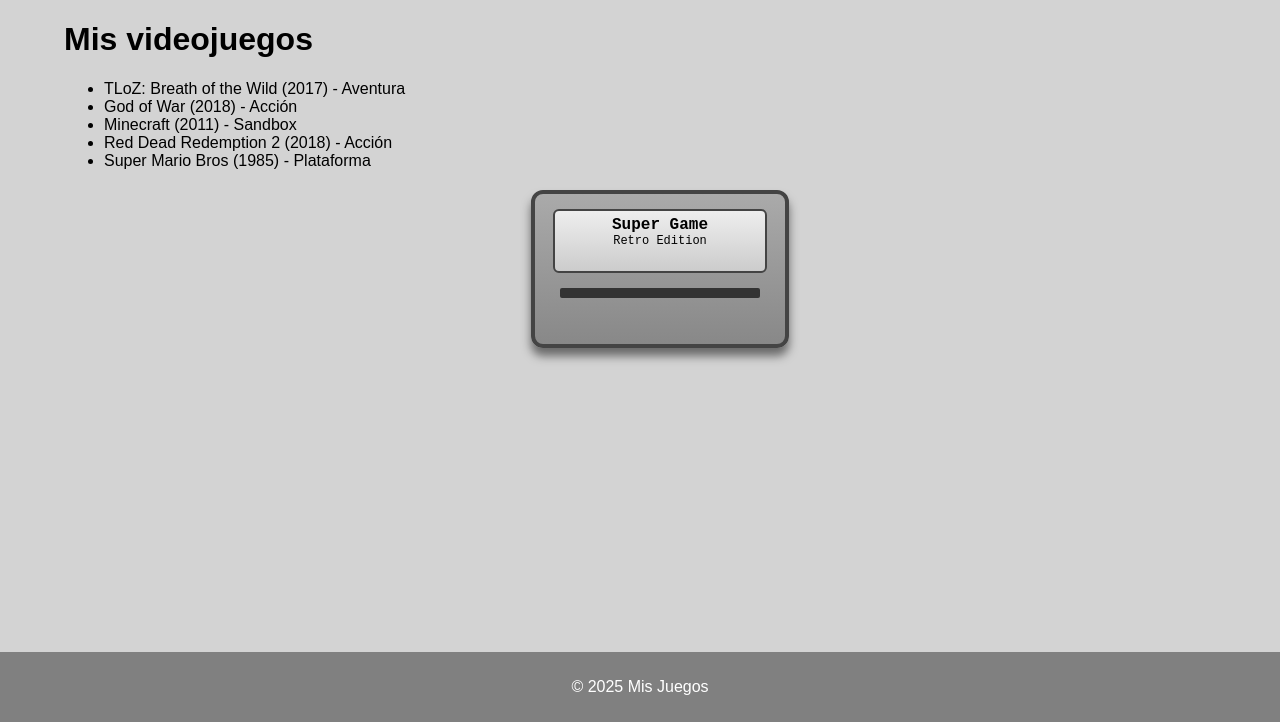
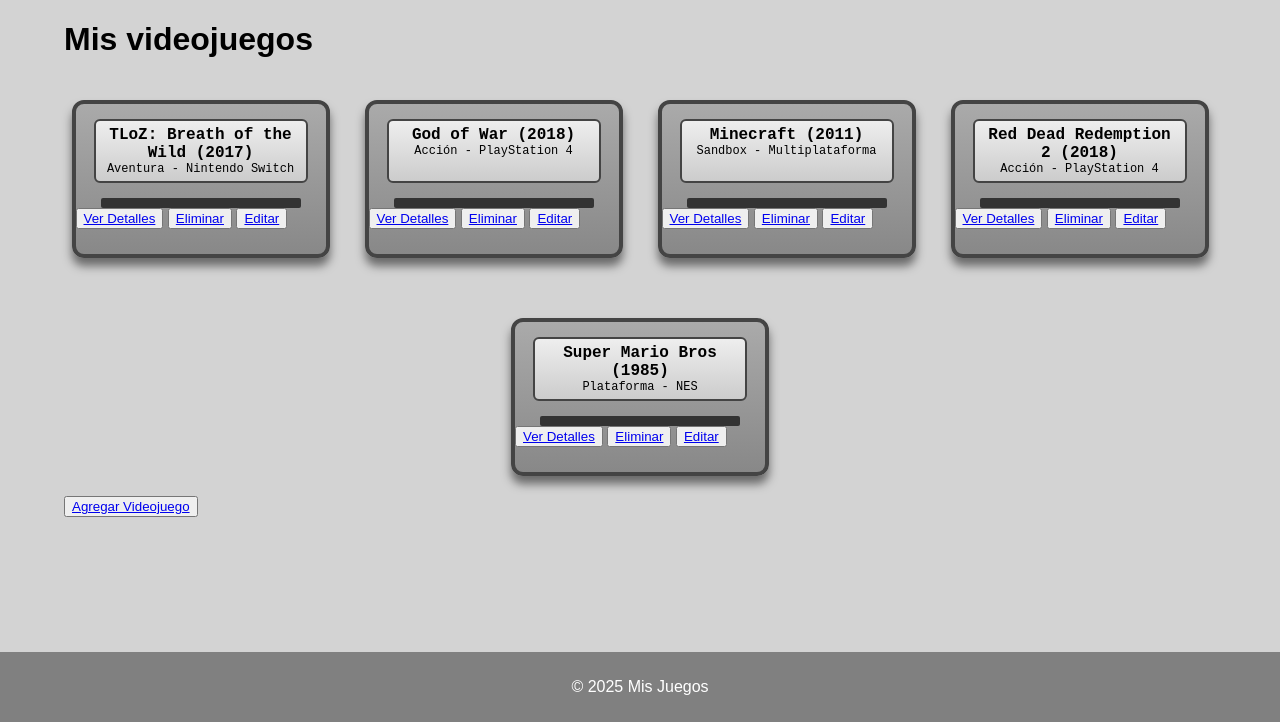
Before and after one commit to ematias10/ejercicio-CRUD-videojuegos-DesarrolloBackend, a Django app: page /videojuegos/ in a window 1280 px wide. Shown: the part 78-800 px from the top of the page. Run offline with Django 5.2, Linux system fonts and the light colour scheme; data comes from the database, SQL or seed files in the repository; both versions use the stored data as it was after the commit; some web fonts are replaced.

Commit message:
cambios clase 03/06

```diff
--- a/misjuegos/settings.py
+++ b/misjuegos/settings.py
@@ -120,6 +120,7 @@
     BASE_DIR / 'static',
 ]
 
+
 # Default primary key field type
 # https://docs.djangoproject.com/en/5.2/ref/settings/#default-auto-field
 
--- a/static/css/estilos.css
+++ b/static/css/estilo.css
@@ -110,3 +110,10 @@
     position: absolute;
     bottom: 0;
 }
+
+.videojuegos-container {
+    display: flex;
+    flex-wrap: wrap;
+    justify-content: center;
+    gap: 20px;
+}
--- a/videojuegos/templates/videojuegos/base.html
+++ b/videojuegos/templates/videojuegos/base.html
@@ -5,7 +5,9 @@
     <meta charset="UTF-8">
     <meta name="viewport" content="width=device-width, initial-scale=1.0">
     <title>{% block titulo %} Gestor de videojuegos {% endblock %}</title>
-    <link rel="stylesheet" href="{% static 'css/estilos.css' %}">
+    <link rel="stylesheet" href="{% static 'css/estilo.css' %}">
+
+
     <link rel="stylesheet" href="https://cdn.jsdelivr.net/npm/bootstrap-icons@1.13.1/font/bootstrap-icons.min.css">
     <link rel="preconnect" href="https://fonts.googleapis.com">
     <link rel="preconnect" href="https://fonts.gstatic.com" crossorigin>
--- a/videojuegos/templates/videojuegos/lista.html
+++ b/videojuegos/templates/videojuegos/lista.html
@@ -1,23 +1,33 @@
-{% extends "videojuegos/base.html"%}
+{% extends "videojuegos/base.html" %}
 
 {% block titulo %} Lista de Videojuegos {% endblock %}
+
 {% block contenido %}
 
 
 <h1>Mis videojuegos</h1>
 {% if videojuegos %}
-<ul>
+<div class="videojuegos-container">
     {% for vj in videojuegos %}
-    <li>{{vj}}</li>
-    {% endfor %}
     <div class="cartucho">
         <div class="label">
-            <h2>Super Game</h2>
-            <p>Retro Edition</p>
+            <h2>{{ vj.titulo }} ({{ vj.fecha_lanzamiento|date:"Y" }})</h2>
+            <p>{{vj.genero}} - {{ vj.plataforma }}</p>
         </div>
         <div class="ranura"></div>
+        <button class="btn-detalle">
+            <a href="{% url 'detalle_videojuego' vj.id %}">Ver Detalles</a>
+        </button>
+        <button class="btn-eliminar">
+            <a href="{% url 'eliminar_videojuego' vj.id %}">Eliminar</a>
+        </button>
+        <button class="btn-editar">
+            <a href="{% url 'editar_videojuego' vj.id %}">Editar</a>
+        </button>
     </div>
-</ul>
+    {% endfor %}
+</div>
 {% endif %}
-
+<button class="btn-agregar">
+    <a href="{% url 'crear_videojuego' %}">Agregar Videojuego</a>
 {% endblock %}
--- a/videojuegos/urls.py
+++ b/videojuegos/urls.py
@@ -3,4 +3,8 @@
 
 urlpatterns = [
     path('', views.lista_videojuegos, name='lista_videojuegos'),
+    path('<int:pk>/', views.detalle_videojuego, name='detalle_videojuego'),
+    path('<int:pk>/eliminar/', views.eliminar_videojuego, name='eliminar_videojuego'),
+    path('<int:pk>/editar/', views.editar_videojuego, name='editar_videojuego'),
+    path('crear/', views.crear_videojuego, name='crear_videojuego'),
 ]
--- a/videojuegos/views.py
+++ b/videojuegos/views.py
@@ -13,7 +13,7 @@
             return redirect('lista_videojuegos')
     else:
         form = VideojuegoForm()
-    return render(request, 'videojuegos/crear.html', {'form': form})
+    return render(request, 'videojuegos/formulario.html', {'form': form})
 
 #Read
 def lista_videojuegos(request):
@@ -22,6 +22,11 @@
         'videojuegos': videojuegos
     }
     return render(request, 'videojuegos/lista.html', context)
+
+#Detail
+def detalle_videojuego(request, pk):
+    videojuego = get_object_or_404(Videojuego, pk=pk)
+    return render(request, 'videojuegos/detalle.html', {'videojuego': videojuego})
 #Update
 def editar_videojuego(request, pk):
     videojuego = get_object_or_404(Videojuego, pk=pk)
@@ -33,7 +38,7 @@
             return redirect('lista_videojuegos')
     else:
         form = VideojuegoForm(instance=videojuego)
-    return render(request, 'videojuegos/editar.html', {'form': form})
+    return render(request, 'videojuegos/formulario.html', {'form': form})
 
 #Delete
 def eliminar_videojuego(request, pk):
```
Also changed, not shown: videojuegos/forms.py (+21 -0 lines), videojuegos/templates/videojuegos/confirmar_eliminar.html (+13 -0 lines), videojuegos/templates/videojuegos/detalle.html (added, +12 -0 lines), videojuegos/templates/videojuegos/formulario.html (added, +12 -0 lines), db.sqlite3, videojuegos/templates/videojuegos/crear.html (deleted), videojuegos/templates/videojuegos/editar.html (deleted).
